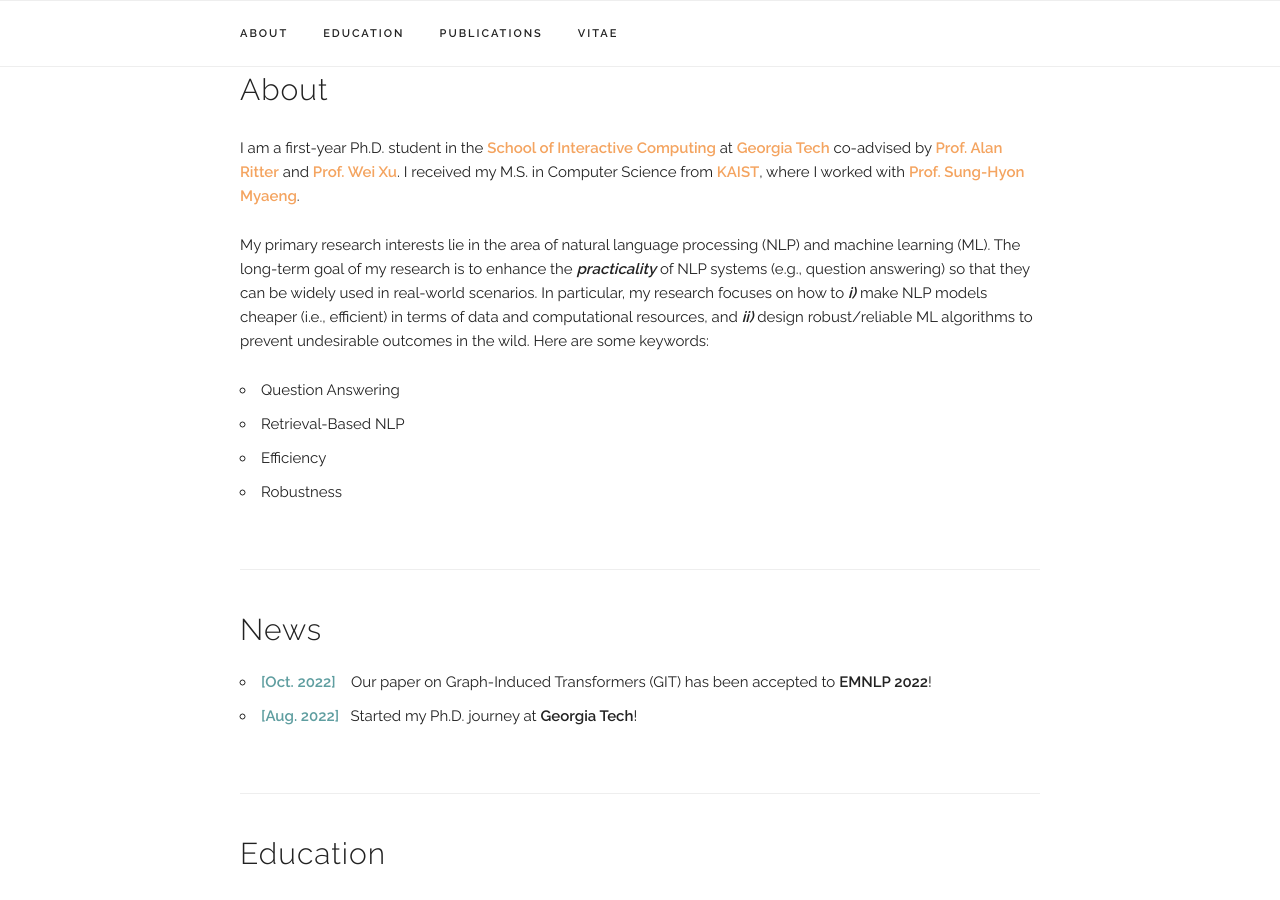
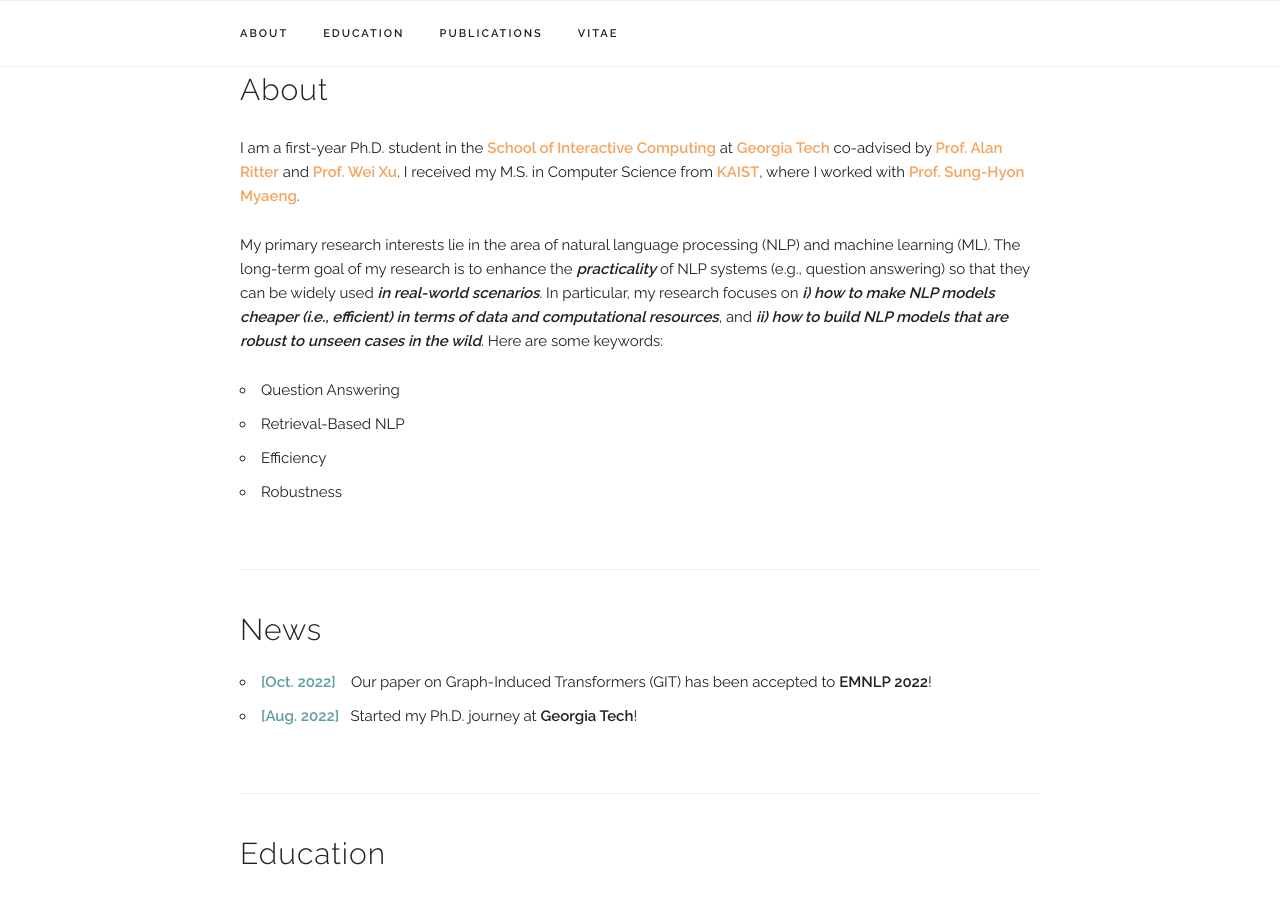
Before and after one commit to jm-kang/jm-kang.github.io, a Jekyll site: the page built from index.html, in a window 1280 px wide and 900 px high, scrolled down 340 px. Built offline with Jekyll 4.4.1, drawn with Linux system fonts in a browser that asks for light colours; some web fonts are replaced.

Commit message:
update about

```diff
--- a/index.html
+++ b/index.html
@@ -10,9 +10,8 @@ layout: default
       I received my M.S. in Computer Science from <a href="https://www.kaist.ac.kr/en/">KAIST</a>, where I worked with <a href="http://ir.kaist.ac.kr/member/professor/">Prof. Sung-Hyon Myaeng</a>.
     </p>
     <p>
-      My primary research interests lie in the area of natural language processing (NLP) and machine learning (ML). The long-term goal of my research is to enhance the <b style="font-style: italic;">practicality</b> of NLP systems (e.g., question answering) so that they can be widely used in real-world scenarios.
-      <!-- To this end, I am interested in understanding barriers preventing NLP systems from being practical, finding hidden assumptions that are favorable to academic settings, and solving them through novel machine learning approaches. -->
-      In particular, my research focuses on how to <b style="font-style: italic;">i)</b> make NLP models cheaper (i.e., efficient) in terms of data and computational resources, and <b style="font-style: italic;">ii)</b> design robust/reliable ML algorithms to prevent undesirable outcomes in the wild.
+      My primary research interests lie in the area of natural language processing (NLP) and machine learning (ML). The long-term goal of my research is to enhance the <b style="font-style: italic;">practicality</b> of NLP systems (e.g., question answering) so that they can be widely used <b style="font-style: italic;">in real-world scenarios</b>.
+      In particular, my research focuses on <b style="font-style: italic;">i) how to make NLP models cheaper (i.e., efficient) in terms of data and computational resources</b>, and <b style="font-style: italic;">ii) how to build NLP models that are robust to unseen cases in the wild</b>.
       Here are some keywords:
       <ul>
         <li>
```
Also changed, not shown: 1 other file.
